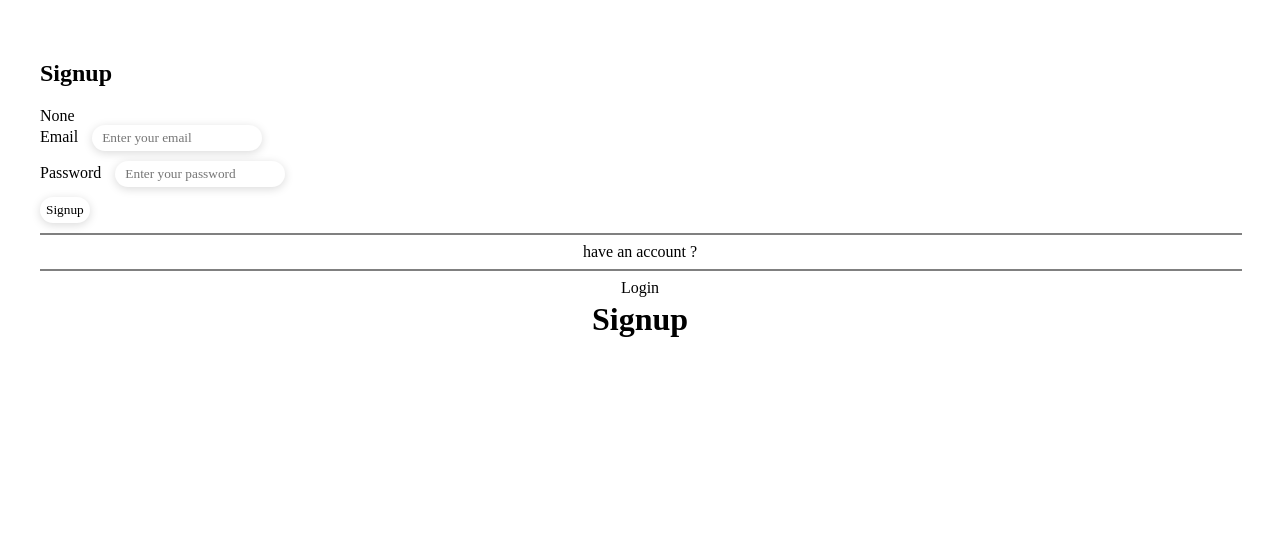
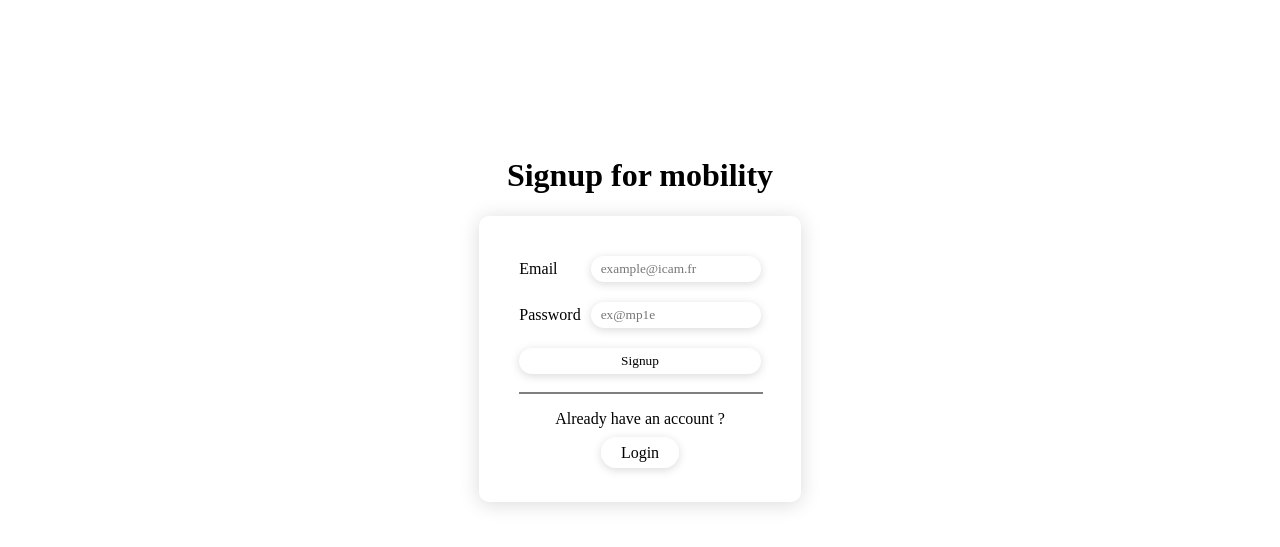
Before and after one commit to falachabt/dynamic_web_app, a Flask app: page /signup in a window 1280 px wide. Shown: the part 81-628 px from the top of the page. Run offline with Flask 3, Linux system fonts and the light colour scheme; some libraries are stand-ins or nearby versions; some web fonts are replaced.

Commit message:
styled signup

```diff
--- a/static/css/styles.css
+++ b/static/css/styles.css
@@ -258,3 +258,7 @@ hr{
     color: white;
     border-radius: 20px;
  }
+
+ div.auth{
+    padding: 40px;
+ }
--- a/templates/login.html
+++ b/templates/login.html
@@ -3,7 +3,7 @@ content %}
 
 <div class="centered">
   <h1>Login to your account</h1>
-  <div class="form" style='padding: 40px;'>
+  <div class="form auth">
     {% if error %}
     <span class="error_message" > {{ error }} </span>
     {% endif %}
@@ -11,7 +11,7 @@ content %}
       <div class='vertical vspaced'>
         <div class="horizontal">
           <label for="email">Email</label>
-          <input type="text" id="email" name="email" placeholder="example@icam.form"/>
+          <input type="text" id="email" name="email" placeholder="example@icam.fr"/>
         </div>
 
         <div class="horizontal">
--- a/templates/signup.html
+++ b/templates/signup.html
@@ -2,42 +2,30 @@
     content %}
 
 <div class='centered'>
-  <h1>Signup</h1>
+  <h1>Signup for mobility</h1>
+  <div class='form auth'>
+    {% if error %}
+      <span class="error_message" > {{ error }} </span>
+    {% endif %}
+    <form action="/api/signup" method="post">
+      <div class='vertical vspaced'>
+        <div class="horizontal">
+          <label for="email">Email</label>
+          <input type="text" id="email" name="email" placeholder="example@icam.fr"/>
         </div>
-    <div class="login">
-      <div class="login-container">
-        <h2>Signup</h2>
-        {{ error }}
-        <form action="/api/signup" method="post">
-          <div class="form-group">
-            <label for="email">Email</label>
-            <input
-              type="text"
-              id="email"
-              name="email"
-              placeholder="Enter your email"
-            />
+        <div class="horizontal">
+          <label for="password">Password</label>
+          <input type="password" id="password" name="password" placeholder="ex@mp1e"/>
         </div>
-
-          <div class="form-group">
-            <label for="password">Password</label>
-            <input
-              type="password"
-              id="password"
-              name="password"
-              placeholder="Enter your password"
-            />
-          </div>
-
-          <div class="form-group">
         <button type="submit"> Signup </button>
       </div>
     </form>
     <div style="text-align: center;">
       <hr>
-          have an account ?
-          <hr>
-          <a href="{{url_for('login')}}"> Login </a>
+      <p>
+        Already have an account ?
+      </p>
+      <a class='pill' href="{{url_for('login')}}"> Login </a>
     </div>
   </div>
 </div>
```
Lines whose indentation alone changed are shown as unchanged.
